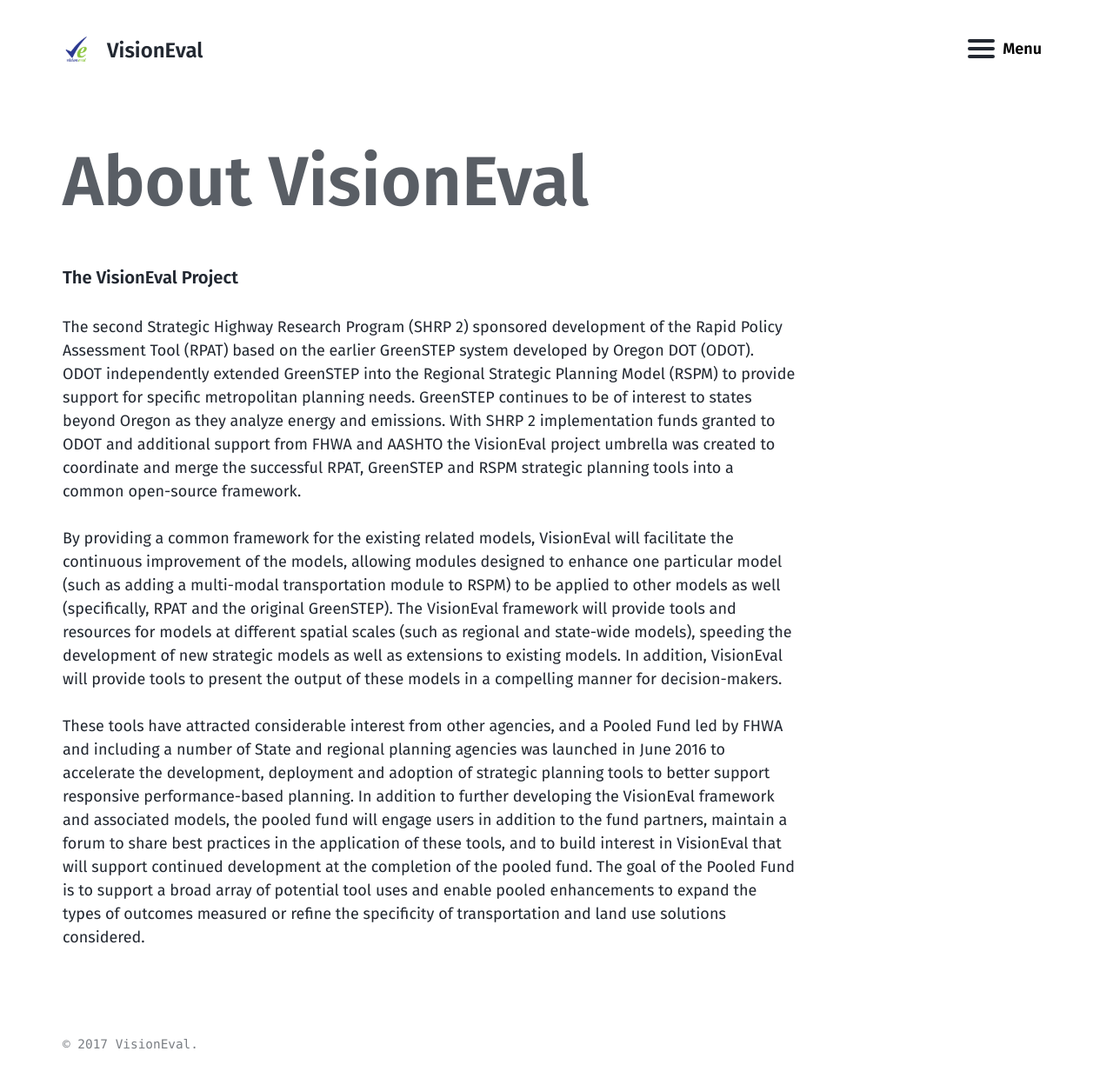
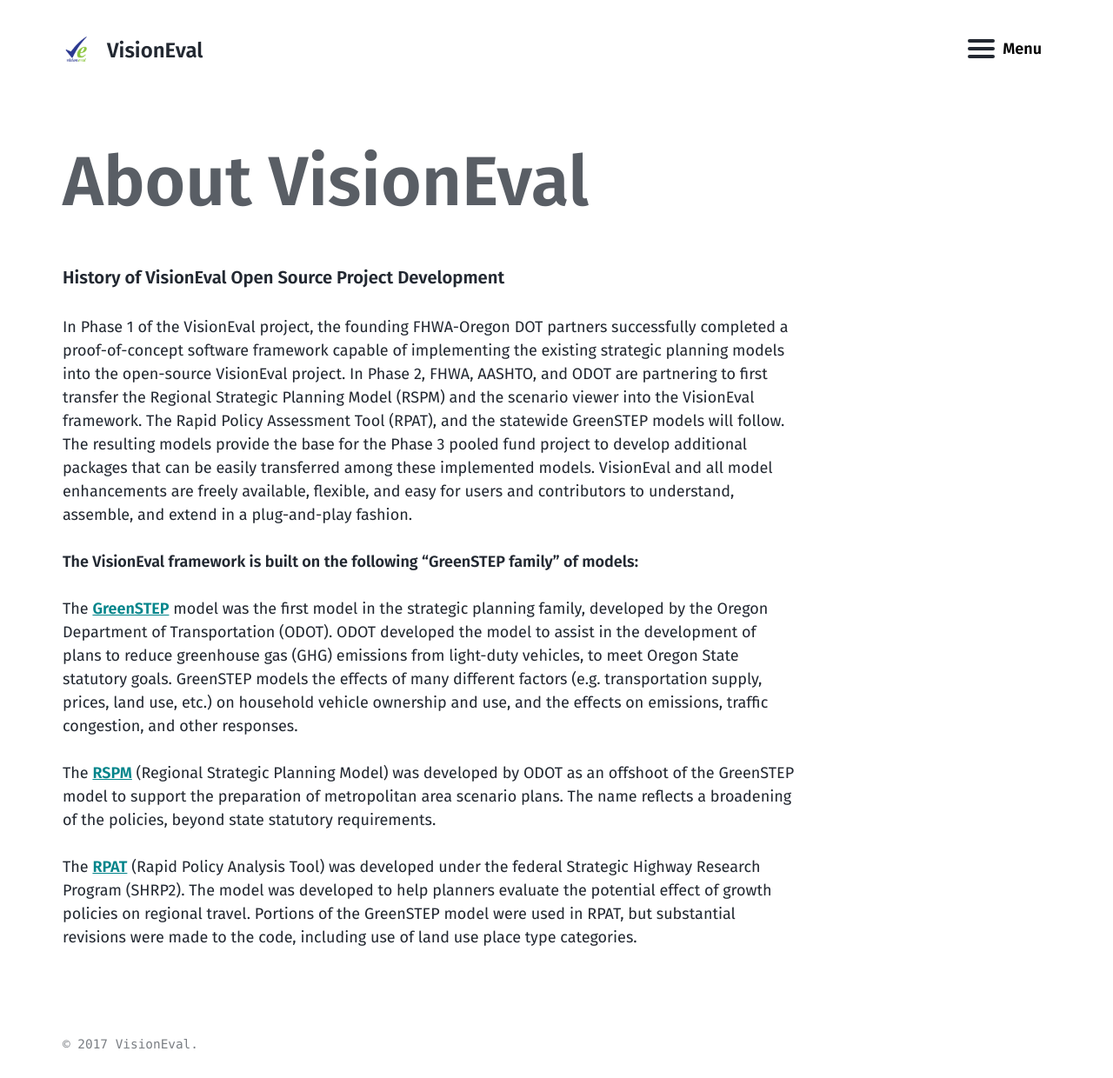
Before and after one commit to VisionEval/VisionEval.github.io, a Jekyll site: the page built from about.md, in a window 1280 px wide. Shown: the whole page at 87% size. Built offline with Jekyll 4.4.1, drawn with Linux system fonts in a browser that asks for light colours.

Commit message:
Updated text

```diff
--- a/about.md
+++ b/about.md
@@ -3,10 +3,14 @@
 layout: about
 ---
 
-**The VisionEval Project**
+**History of VisionEval Open Source Project Development**
 
-The second Strategic Highway Research Program (SHRP 2) sponsored development of the Rapid Policy Assessment Tool (RPAT) based on the earlier GreenSTEP system developed by Oregon DOT (ODOT).  ODOT independently extended GreenSTEP into the Regional Strategic Planning Model (RSPM) to provide support for specific metropolitan planning needs.  GreenSTEP continues to be of interest to states beyond Oregon as they analyze energy and emissions.  With SHRP 2 implementation funds granted to ODOT and additional support from FHWA and AASHTO the VisionEval project umbrella was created to coordinate and merge the successful RPAT, GreenSTEP and RSPM strategic planning tools into a common open-source framework.
+In Phase 1 of the VisionEval project, the founding FHWA-Oregon DOT partners successfully completed a proof-of-concept software framework capable of implementing the existing strategic planning models into the open-source VisionEval project. In Phase 2, FHWA, AASHTO, and ODOT are partnering to first transfer the Regional Strategic Planning Model (RSPM) and the scenario viewer into the VisionEval framework. The Rapid Policy Assessment Tool (RPAT), and the statewide GreenSTEP models will follow. The resulting models provide the base for the Phase 3 pooled fund project to develop additional packages that can be easily transferred among these implemented models. VisionEval and all model enhancements are freely available, flexible, and easy for users and contributors to understand, assemble, and extend in a plug-and-play fashion.
 
-By providing a common framework for the existing related models, VisionEval will facilitate the continuous improvement of the models, allowing modules designed to enhance one particular model (such as adding a multi-modal transportation module to RSPM) to be applied to other models as well (specifically, RPAT and the original GreenSTEP). The VisionEval framework will provide tools and resources for models at different spatial scales (such as regional and state-wide models), speeding the development of new strategic models as well as extensions to existing models.  In addition, VisionEval will provide tools to present the output of these models in a compelling manner for decision-makers.
+**The VisionEval framework is built on the following "GreenSTEP family" of models:**
 
-These tools have attracted considerable interest from other agencies, and a Pooled Fund led by FHWA and including a number of State and regional planning agencies was launched in June 2016 to accelerate the development, deployment and adoption of strategic planning tools to better support responsive performance-based planning.  In addition to further developing the VisionEval framework and associated models, the pooled fund will engage users in addition to the fund partners, maintain a forum to share best practices in the application of these tools, and to build interest in VisionEval that will support continued development at the completion of the pooled fund.  The goal of the Pooled Fund is to support a broad array of potential tool uses and enable pooled enhancements to expand the types of outcomes measured or refine the specificity of transportation and land use solutions considered.
+The [**GreenSTEP**](https://www.oregon.gov/ODOT/TD/TP/pages/greenstep.aspx) model was the first model in the strategic planning family, developed by the Oregon Department of Transportation (ODOT). ODOT developed the model to assist in the development of plans to reduce greenhouse gas (GHG) emissions from light-duty vehicles, to meet Oregon State statutory goals. GreenSTEP models the effects of many different factors (e.g. transportation supply, prices, land use, etc.) on household vehicle ownership and use, and the effects on emissions, traffic congestion, and other responses.
+
+The [**RSPM**](http://www.oregon.gov/ODOT/TD/OSTI/Pages/scenario_planning.aspx#reg) (Regional Strategic Planning Model) was developed by ODOT as an offshoot of the GreenSTEP model to support the preparation of metropolitan area scenario plans. The name reflects a broadening of the policies, beyond state statutory requirements.
+
+The [**RPAT**](https://planningtools.transportation.org/551/rapid-policy-analysis-tool.html) (Rapid Policy Analysis Tool) was developed under the federal Strategic Highway Research Program (SHRP2). The model was developed to help planners evaluate the potential effect of growth policies on regional travel. Portions of the GreenSTEP model were used in RPAT, but substantial revisions were made to the code, including use of land use place type categories.
```
Also changed, not shown: index.md (+8 -7 lines), README.md, assets/images/FHWAlogo.jpg (added), assets/images/ODOTlogo.jpg (added), assets/images/SHRP2logo.png (added), 1 other file.
